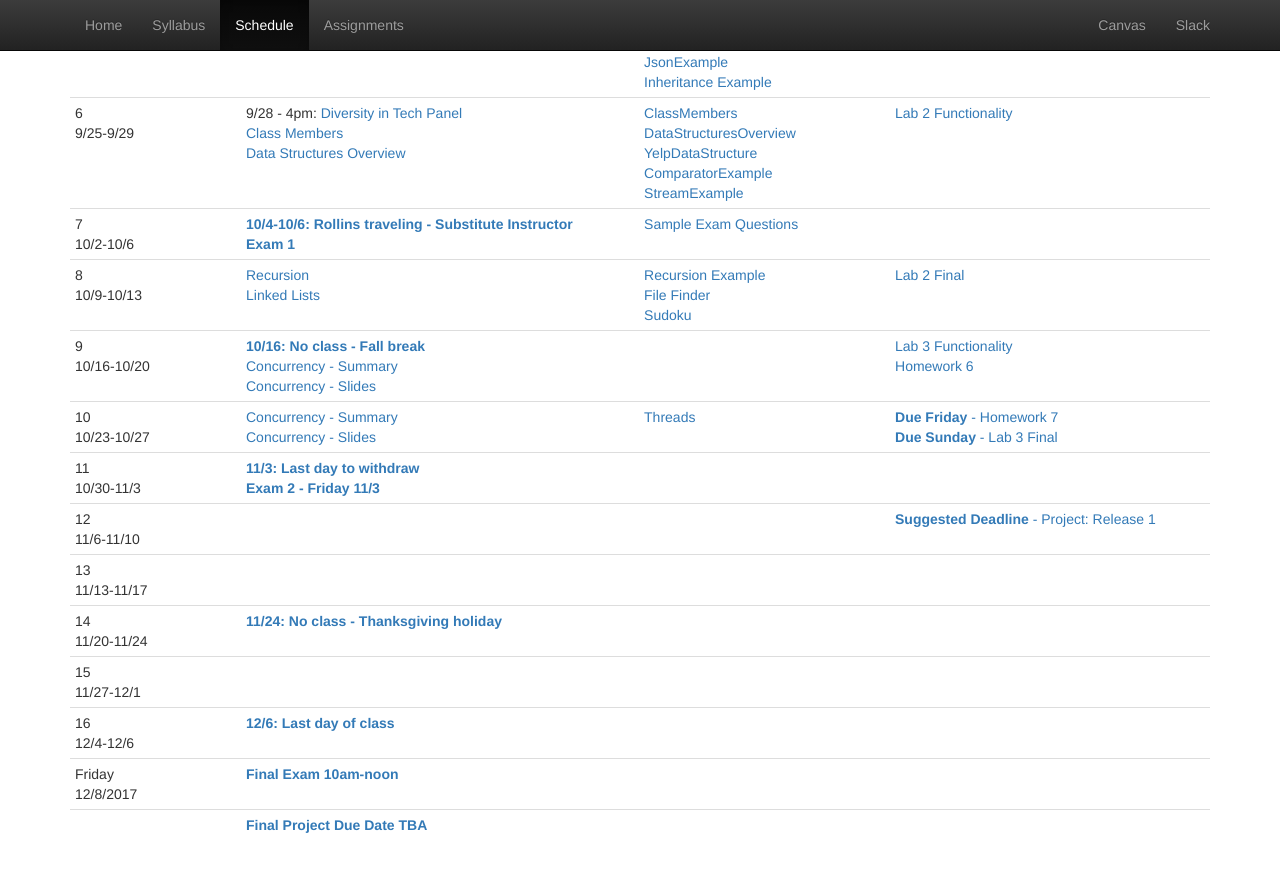
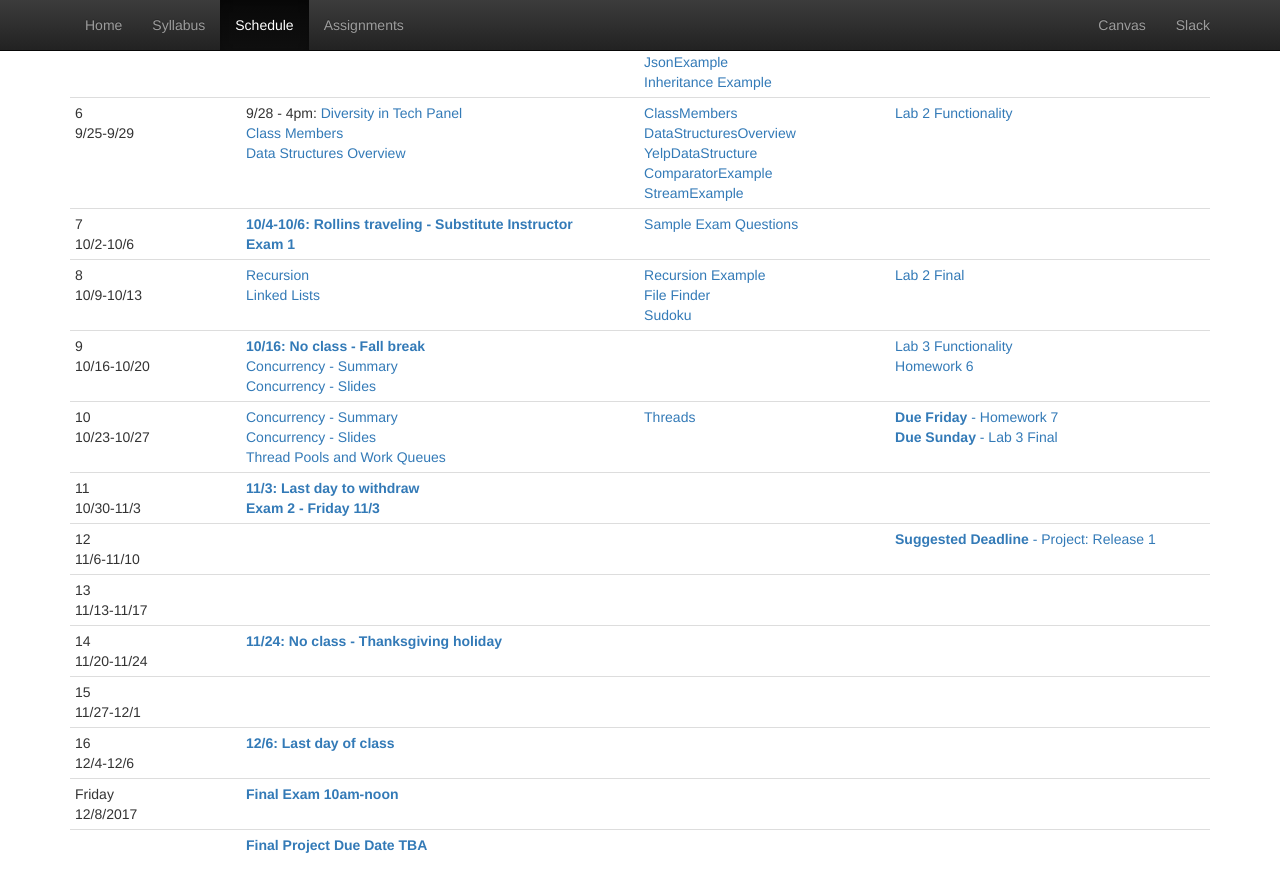
Before and after one commit to CS514-F17/cs514-f17.github.io, a Jekyll site: the page built from schedule.html, in a window 1280 px wide and 900 px high, scrolled down 688 px. Shown: the top 892 px of the window. Built offline with Jekyll 4.4.1, drawn with Linux system fonts in a browser that asks for light colours.

Commit message:
add work queue link

```diff
--- a/schedule.html
+++ b/schedule.html
@@ -224,6 +224,7 @@ title: Schedule
 		<td>
 			<a href="https://github.com/srollins/software-dev-materials/blob/master/notes/advanced/concurrencysummary.md">Concurrency - Summary</a><br/>
 			<a href="https://docs.google.com/presentation/d/1IVIbJjaWok5zs7kAN7lFtOLKbuAIujfdqNxrF4_p76Q/edit">Concurrency - Slides</a><br/>
+			<a href="https://www.ibm.com/developerworks/library/j-jtp0730/index.html">Thread Pools and Work Queues</a><br/>
 		</td>
 		<td>
 			<a href="https://github.com/CS514-F17/code/tree/master/Threads">Threads</a><br/>
```
